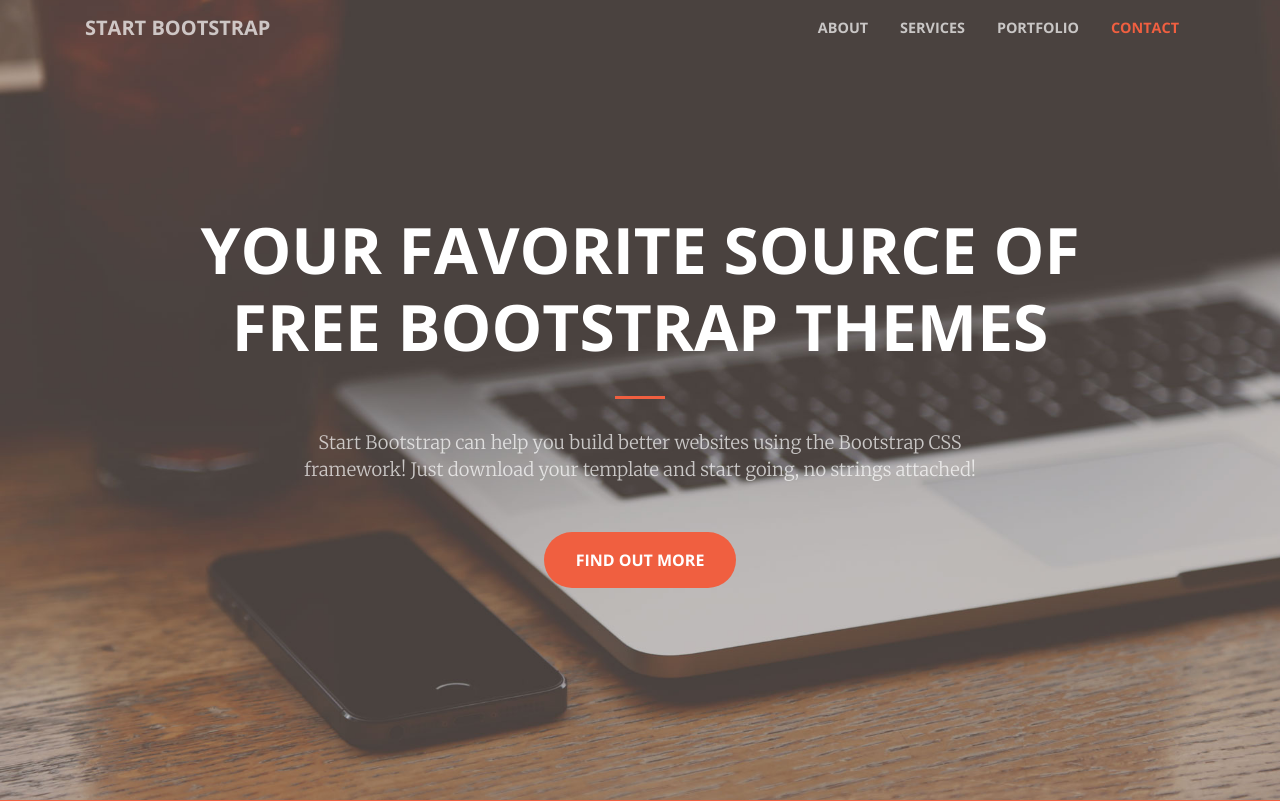
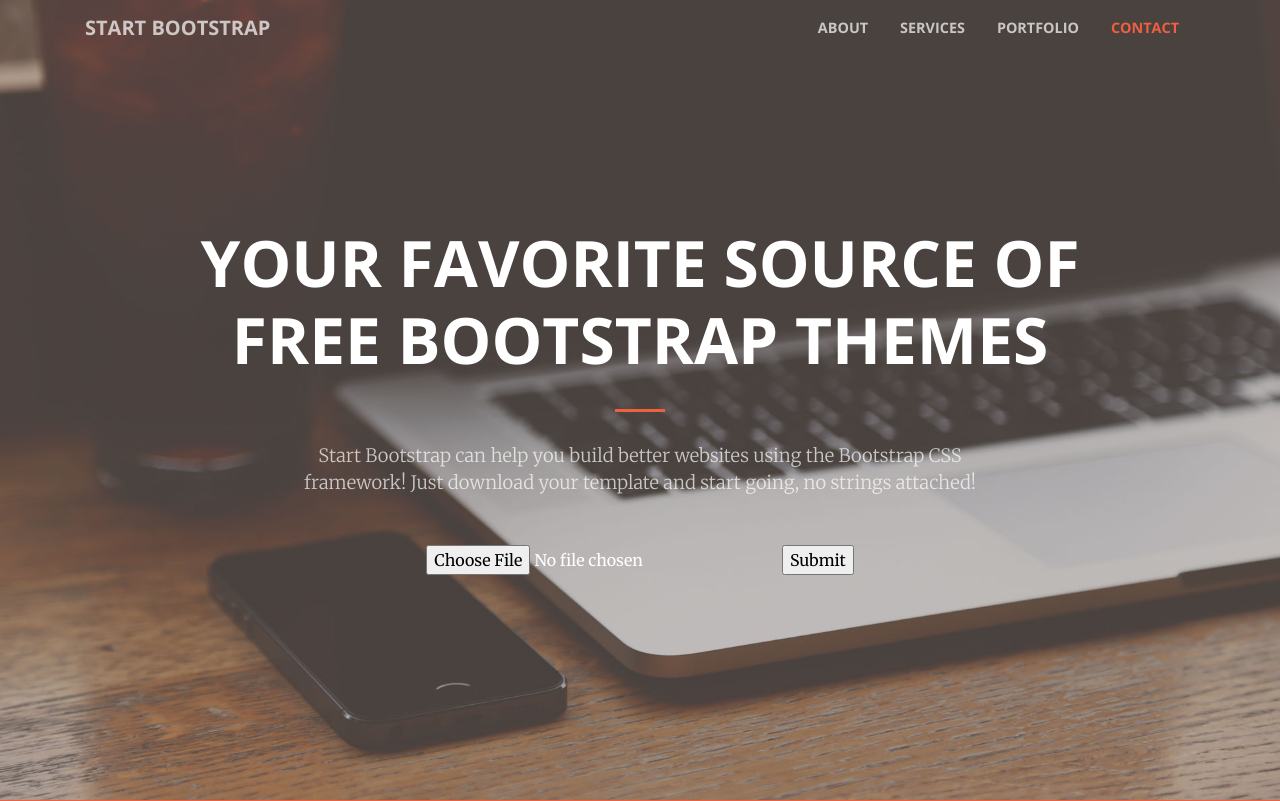
Before and after one commit to liangleonzhao/ingredients-label, a Python web app: template ingredients-label/templates/index.html in a window 1280 px wide. Shown: the top 801 px of the page. Run offline with Jinja, Linux system fonts and the light colour scheme; the template is opened without the code that fills it, so the values that code supplies are empty; some libraries are stand-ins or nearby versions.

Commit message:
Add file submit form in index.html

```diff
--- a/ingredients-label/templates/index.html
+++ b/ingredients-label/templates/index.html
@@ -65,7 +65,11 @@
         </div>
         <div class="col-lg-8 mx-auto">
           <p class="text-faded mb-5">Start Bootstrap can help you build better websites using the Bootstrap CSS framework! Just download your template and start going, no strings attached!</p>
-          <a class="btn btn-primary btn-xl js-scroll-trigger" href="#about">Find Out More</a>
+          <form action = "http://localhost:5000/label/analyze"
+		  method= "POST" enctype = "multipart/form-data">
+		  <input type = "file" name = "file" />
+		  <input type = "submit"/>
+	 </form>
         </div>
       </div>
     </div>
```
